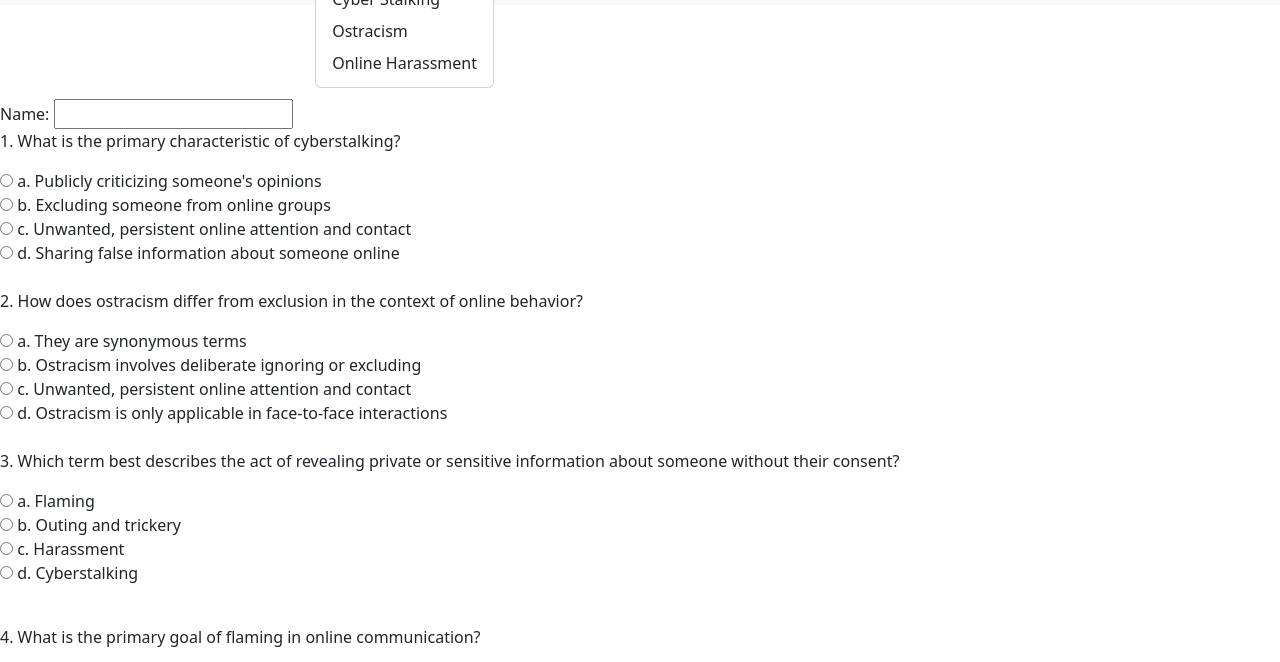
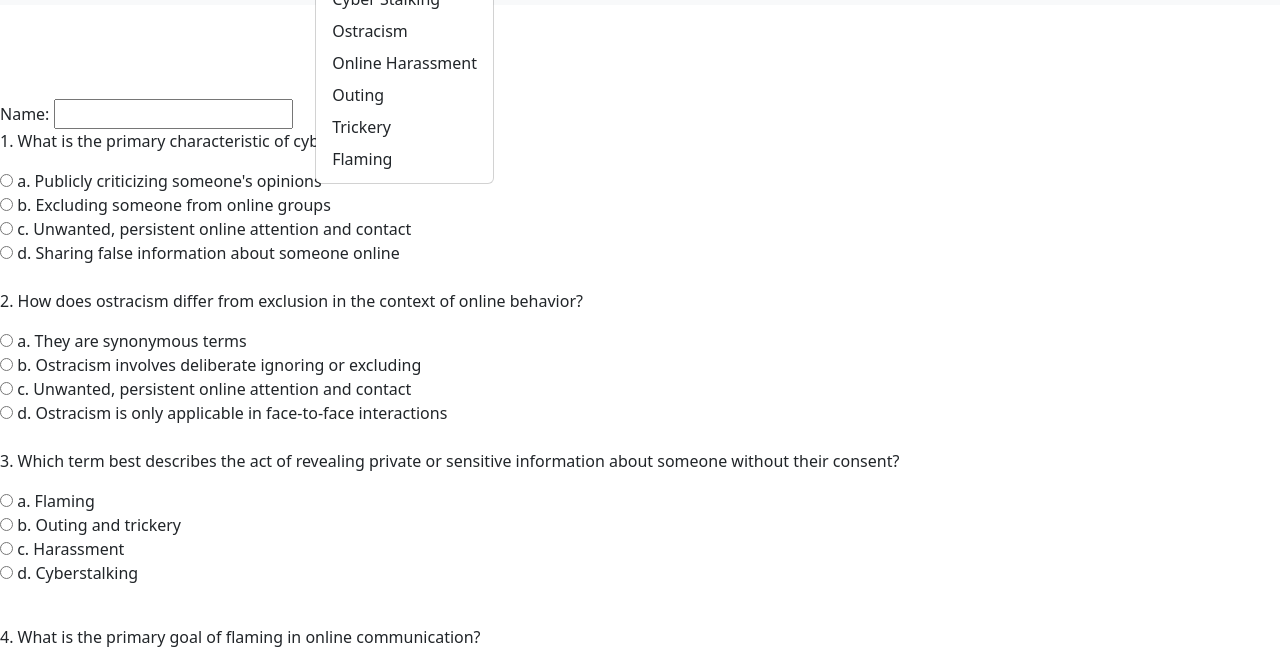
Before and after one commit to 5mmanuel/5mmanuel.github.io, a plain HTML site: page quiz.html in a window 1280 px wide. Both pictures are taken after a click on the button "Cards". Shown: the part 101-763 px from the top of the page. Drawn offline with nearby package versions, Linux system fonts and the light colour scheme.

Commit message:
update navbar

```diff
--- a/quiz.html
+++ b/quiz.html
@@ -74,6 +74,9 @@
                             <li><a class="dropdown-item" href="cards.html">Cyber Stalking</a></li>
                             <li><a class="dropdown-item" href="cards.html">Ostracism</a></li>
                             <li><a class="dropdown-item" href="cards.html">Online Harassment</a></li>
+                            <li><a class="dropdown-item" href="cards.html">Outing</a></li>
+                            <li><a class="dropdown-item" href="cards.html">Trickery</a></li>
+                            <li><a class="dropdown-item" href="cards.html">Flaming</a></li>
                         </ul>
                     </li>
                 </ul>
```
Also changed, not shown: index.html (+3 -0 lines).
